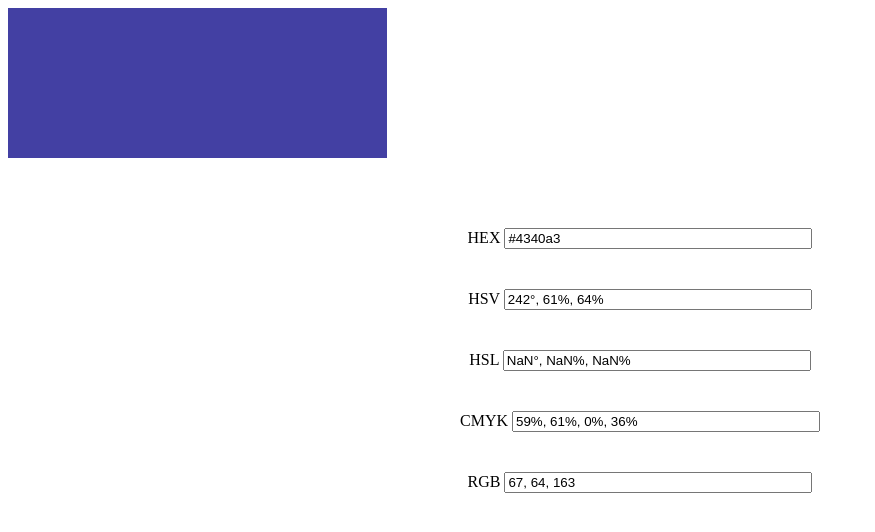
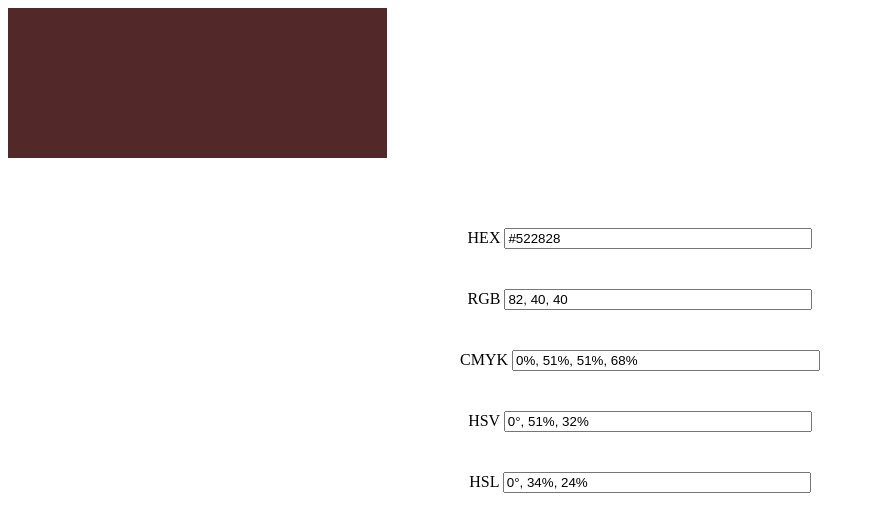
Before and after one commit to VarshiniAdurti28/ColorQuest, a SvelteKit app: page / in a window 1280 px wide. Shown: the top 532 px of the page, without its empty margins (0-875 px from the left). Built offline with nearby package versions, Linux system fonts and the light colour scheme.

Commit message:
New update on bind

```diff
--- a/src/routes/+page.svelte
+++ b/src/routes/+page.svelte
@@ -2,7 +2,7 @@
   //chroma.js library for the conversions
   import chroma from 'chroma-js';
 
-  let selectedCol ="#4340a3";
+  let selectedCol ="#522828";
   let rgbCol = '', cmykCol='', hslCol='', hsvCol='', hexCol='';
 
 
@@ -11,7 +11,7 @@
   $: {
 
   //HEX: Our selected Color is in Hex
-  hexCol= selectedCol;
+  hexCol= chroma(selectedCol).hex();
 
   //RGB
   let rgbColor = chroma(selectedCol).rgb();
@@ -22,13 +22,14 @@
   cmykCol = `${Math.round(cmykColor[0] * 100)}%, ${Math.round(cmykColor[1] * 100)}%, ${Math.round(cmykColor[2] * 100)}%, ${Math.round(cmykColor[3] * 100)}%`;
   }
 
-   // HSL
-  let hslColor = chroma(selectedCol).hsl();
-  hslCol = `${Math.round(hslCol[0])}°, ${Math.round(hslCol[1] * 100)}%, ${Math.round(hslCol[2] * 100)}%`;
-
   // HSV
   let hsvColor = chroma(selectedCol).hsv();
   hsvCol = `${Math.round(hsvColor[0])}°, ${Math.round(hsvColor[1] * 100)}%, ${Math.round(hsvColor[2] * 100)}%`;
+
+
+  // HSL
+  let hslColor = chroma(selectedCol).hsl();
+  hslCol = `${Math.round(hslColor[0])}°, ${Math.round(hslColor[1] * 100)}%, ${Math.round(hslColor[2] * 100)}%`;
 
 </script>
 
@@ -39,11 +40,12 @@
   .colors{
     display: flex;
     flex-direction: row;
-    /* background-color: green; */
+
     height: 150px;
   }
 
   .dispColor{
+    /* used css variable to link the selected Color */
     background-color: var(--pick-color);
     width: 30%;
 
@@ -93,37 +95,40 @@
   <div class="colorbar">
     <div class="eachInp">
       <label> HEX
-        <input type="text" bind:value = {hexCol}>
-      </label>
-    </div>
-
-    <div class="eachInp">
-      <label> HSV
-        <input type="text" bind:value = {hsvCol}>
+        <input type="text" bind:this = {selectedCol} value = {hexCol} on:input={()=> selectedCol= hexCol}>
       </label>
     </div>
 
 
     <div class="eachInp">
-      <label> HSL
-        <input type="text" bind:value = {hslCol} >
+      <label> RGB
+        <input type="text" bind:this = {selectedCol} value={rgbCol} on:input={()=> selectedCol= rgbCol}>
       </label>
+
     </div>
 
 
     <div class="eachInp">
     <label> CMYK
-      <input type="text" bind:value = {cmykCol}>
+      <input type="text" bind:this = {selectedCol} value={cmykCol} on:input={()=> selectedCol= cmykCol}>
     </label>
     </div>
 
+    <div class="eachInp">
+      <label> HSV
+        <input type="text" bind:this = {selectedCol} value={hsvCol} on:input={()=> selectedCol= hsvCol}>
+      </label>
+    </div>
+
+
 
     <div class="eachInp">
-    <label> RGB
-      <input type="text" bind:value = {rgbCol}>
-    </label>
+      <label> HSL
+        <input type="text" bind:this = {selectedCol} value={hslCol} on:input={()=> selectedCol= hslCol}>
+      </label>
+    </div>
 
-    </div>
+
 
 
 
```
